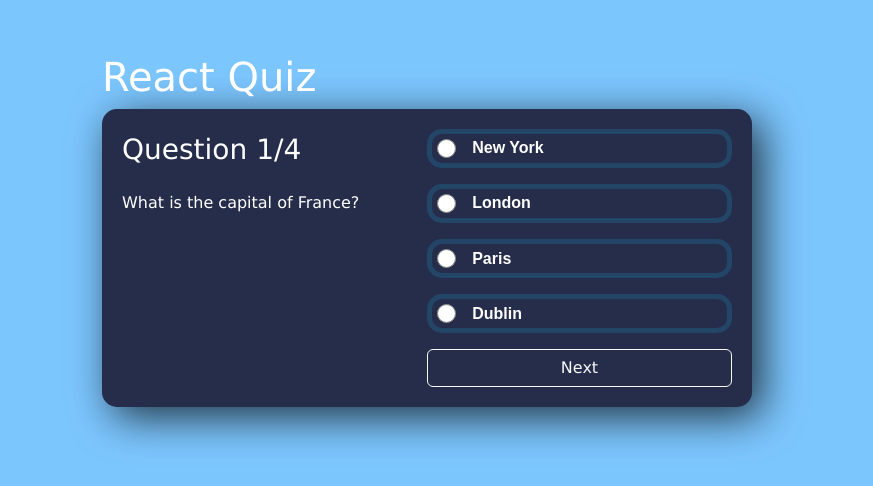
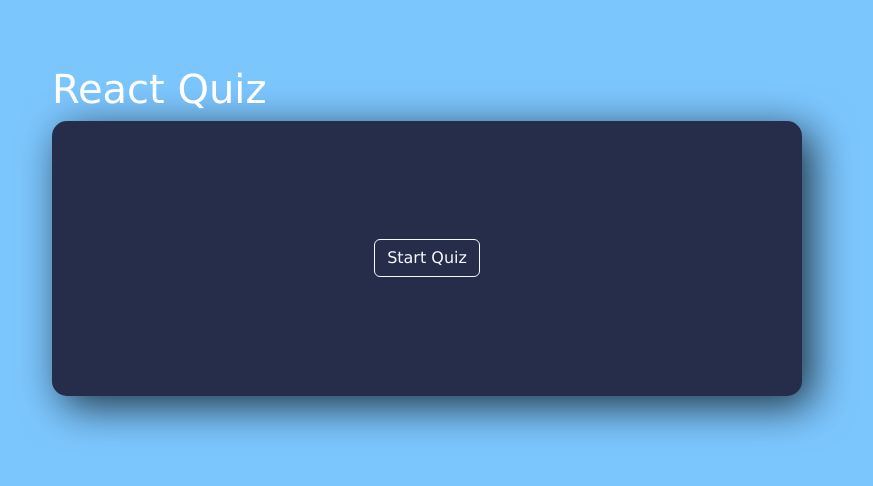
Before and after one commit to shubham-tiwari171/react, a React (Create React App) app in the folder my-app/: page / in a window 1280 px wide. Shown: the part 170-656 px from the top of the page, without its empty margins (213-1086 px from the left). Built offline with nearby package versions, Linux system fonts and the light colour scheme.

Commit message:
added timer

```diff
--- a/my-app/src/App.css
+++ b/my-app/src/App.css
@@ -21,7 +21,7 @@ body {
 
 .App {
   background-color: #252d4a;
-  width: 650px;
+  width: 750px;
   min-height: 275px;
   height: min-content;
   border-radius: 15px;
--- a/my-app/src/Components/atom/Quiz/Quiz.jsx
+++ b/my-app/src/Components/atom/Quiz/Quiz.jsx
@@ -6,21 +6,49 @@ export const Quiz = (props) => {
   const [selectedOption, setSelectedOption] = useState(null);
   const [next, setNext] = useState(0);
   const [count, setCount] = useState(0);
+  const [start, setStart] = useState("start");
+  const [timeLeft, setTimeLeft] = useState(null);
+  const [autoChangeOuestion, setAutoChangeOuestion] = useState(null);
 
   useEffect(() => {
     if (next === questions.length) {
       score();
     }
-  }, [next]);
+    if (timeLeft > 0) {
+      const timer = setTimeout(
+        () => setTimeLeft((timeLeft) => timeLeft - 1),
+        1000
+      );
+      autoChangeOue();
+      return () => clearTimeout(timer);
+    }
+  }, [timeLeft, start, autoChangeOuestion]);
 
   let questions = props.data;
-  console.log(questions.length);
 
   const handleClick = () => {
     if (next < questions.length) {
       setNext(next + 1);
       setSelectedOption(null);
+      setTimeLeft(30);
     }
+  };
+  const autoChangeOue = () => {
+    setAutoChangeOuestion(timeLeft);
+    if (autoChangeOuestion === 0) {
+      setNext(next + 1);
+      setSelectedOption(null);
+      setTimeLeft(30);
+      setAutoChangeOuestion(null);
+    }
+  };
+
+  const handleStartClick = () => {
+    setStart("stop");
+    let timeOut = setTimeout(() => {
+      setTimeLeft(30);
+    }, 1000);
+    return () => clearTimeout(timeOut);
   };
 
   const handleOptionSelect = (id) => {
@@ -48,8 +76,14 @@ export const Quiz = (props) => {
           You scored {count} out of {questions.length}
         </div>
       )}
-
-      {next < questions.length && (
+      {start === "start" && (
+        <div className={`${styles["score-section"]}`}>
+          <button className="btn btn-outline-light" onClick={handleStartClick}>
+            Start Quiz
+          </button>
+        </div>
+      )}
+      {next < questions.length && start === "stop" && (
         <>
           <div className={`${styles["question-section"]}`}>
             <div className={`${styles["question-count"]}`}>
@@ -61,6 +95,11 @@ export const Quiz = (props) => {
             </div>
             <div className={`${styles["question-text"]}`}>
               {questions[next] && questions[next].questionText}
+            </div>
+            <div
+              className={`d-flex justify-content-center align-items-center ${styles["timer"]}`}
+            >
+              <span>{timeLeft}</span>
             </div>
           </div>
           <div
--- a/my-app/src/Components/atom/Quiz/Quiz.module.css
+++ b/my-app/src/Components/atom/Quiz/Quiz.module.css
@@ -90,3 +90,11 @@ input[type="radio"]:hover {
 button {
   width: 100%;
 }
+.timer {
+  background-color: #252d4a;
+  margin-top: 6.5rem;
+  border: 1px solid white;
+  border-radius: 10px;
+  height: 2.5rem;
+  width: 5rem;
+}
--- a/my-app/src/quizdata.jsx
+++ b/my-app/src/quizdata.jsx
@@ -1,38 +1,100 @@
 export const questions = [
   {
-        questionText: "What is the capital of France?",
+    questionText:
+      "RWhich of the following command is used to create react-js-app ?",
     answerOptions: [
-            { answerText: "New York", isCorrect: false },
-            { answerText: "London", isCorrect: false },
-            { answerText: "Paris", isCorrect: true },
-            { answerText: "Dublin", isCorrect: false },
+      { answerText: "npx create-react-app appname", isCorrect: true },
+      { answerText: "npm install create-react-app", isCorrect: false },
+      { answerText: "npx install create-react-app -g", isCorrect: false },
+      { answerText: "install – l create-react-app", isCorrect: false },
     ],
   },
   {
-        questionText: "Who is CEO of Tesla?",
+    questionText:
+      "In React.js which one of the following is used to create a class for?",
     answerOptions: [
-            { answerText: "Jeff Bezos", isCorrect: false },
-            { answerText: "Elon Musk", isCorrect: true },
-            { answerText: "Bill Gates", isCorrect: false },
-            { answerText: "Tony Stark", isCorrect: false },
+      { answerText: "Create", isCorrect: false },
+      { answerText: "Extends", isCorrect: true },
+      { answerText: "Inherits", isCorrect: false },
+      { answerText: "Delete", isCorrect: false },
     ],
   },
   {
-        questionText: "The iPhone was created by which company?",
+    questionText:
+      "What is the default port number in which the application run ?",
     answerOptions: [
-            { answerText: "Apple", isCorrect: true },
-            { answerText: "Intel", isCorrect: false },
-            { answerText: "Amazon", isCorrect: false },
-            { answerText: "Microsoft", isCorrect: false },
+      { answerText: "3000", isCorrect: true },
+      { answerText: "8000", isCorrect: false },
+      { answerText: "4500", isCorrect: false },
+      { answerText: "5000", isCorrect: false },
     ],
   },
   {
-        questionText: "How many Harry Potter books are there?",
+    questionText:
+      "Which of the following valid component return type of React ?",
     answerOptions: [
-            { answerText: "1", isCorrect: false },
+      { answerText: "2", isCorrect: false },
       { answerText: "4", isCorrect: false },
-            { answerText: "6", isCorrect: false },
-            { answerText: "7", isCorrect: true },
+      { answerText: "1", isCorrect: true },
+      { answerText: "7", isCorrect: false },
+    ],
+  },
+  {
+    questionText:
+      "Which of the following is a way to handle data in React.js ?",
+    answerOptions: [
+      { answerText: "State & Props", isCorrect: true },
+      { answerText: "Services & Components", isCorrect: false },
+      { answerText: "State & Services", isCorrect: false },
+      { answerText: "State & Component", isCorrect: false },
+    ],
+  },
+  {
+    questionText: "Which of the following is must for the API in React.js ?",
+    answerOptions: [
+      { answerText: "SetinitialComponent", isCorrect: false },
+      { answerText: "renderComponent", isCorrect: true },
+      { answerText: "render", isCorrect: false },
+      { answerText: "All of the above", isCorrect: false },
+    ],
+  },
+  {
+    questionText: "Which of the following is true regarding Babel ?",
+    answerOptions: [
+      { answerText: "Compiler", isCorrect: false },
+      { answerText: "Transpilar", isCorrect: false },
+      { answerText: "Both of the above", isCorrect: true },
+      { answerText: "None of the above", isCorrect: false },
+    ],
+  },
+  {
+    questionText:
+      "In React.js, how we can pass the data from one component to another in React.js ?",
+    answerOptions: [
+      { answerText: "SetState", isCorrect: false },
+      { answerText: "Render with arguments", isCorrect: false },
+      { answerText: "Props", isCorrect: true },
+      { answerText: "PropTypes", isCorrect: false },
+    ],
+  },
+  {
+    questionText:
+      "Which of the following function is true about changing the state in ?",
+    answerOptions: [
+      { answerText: "this.State{}", isCorrect: false },
+      { answerText: "this.setState", isCorrect: true },
+      { answerText: "this.setChangeState", isCorrect: false },
+      { answerText: " All of the above", isCorrect: false },
+    ],
+  },
+  {
+    questionText:
+      "Which of the following method is true about referring parent class in React.js ?",
+    answerOptions: [
+      { answerText: "self()", isCorrect: false },
+      { answerText: "inherits()", isCorrect: false },
+      { answerText: "this()", isCorrect: false },
+      { answerText: "super()", isCorrect: true },
     ],
   },
 ];
```
Lines whose indentation alone changed are shown as unchanged.
